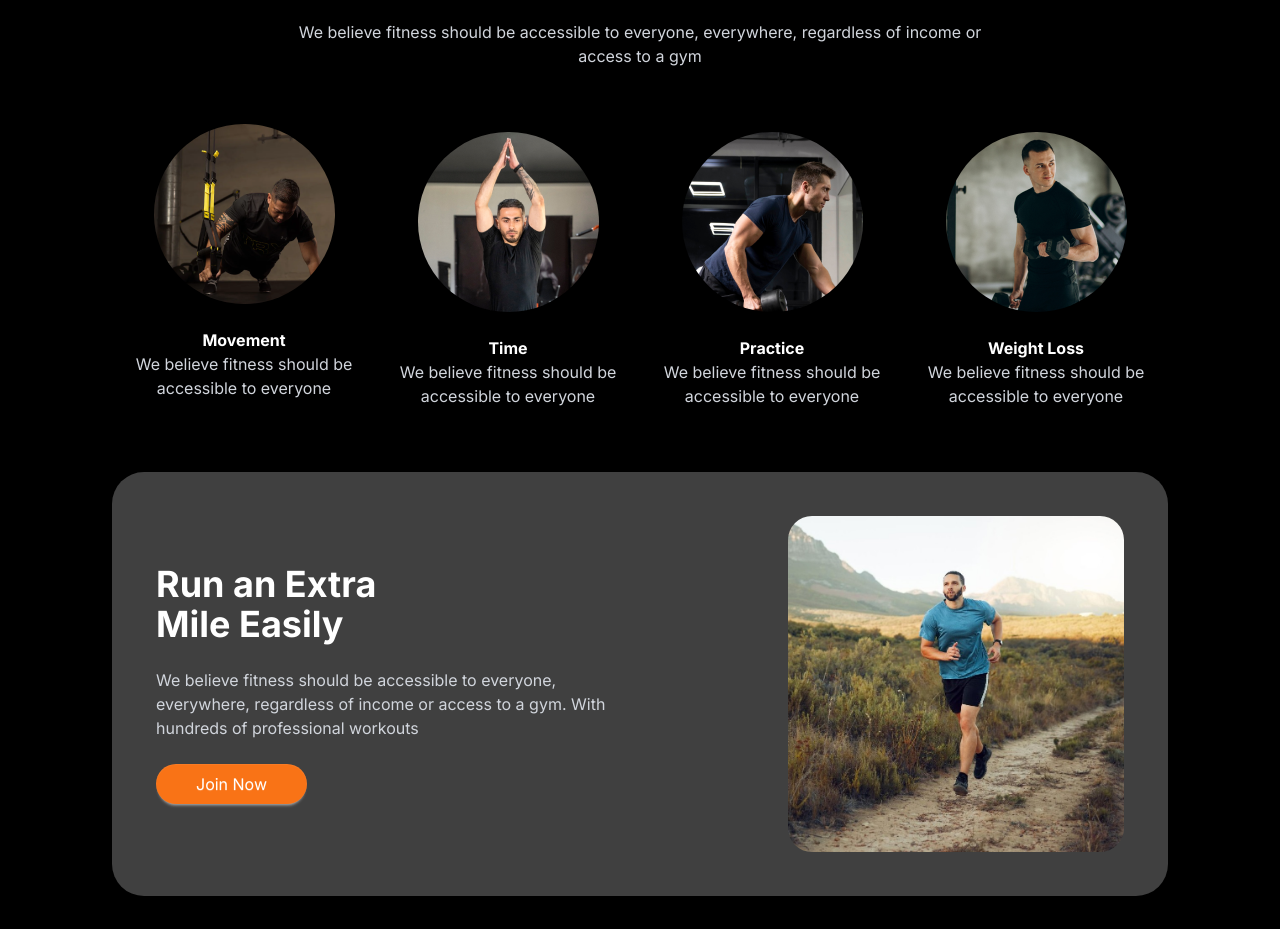
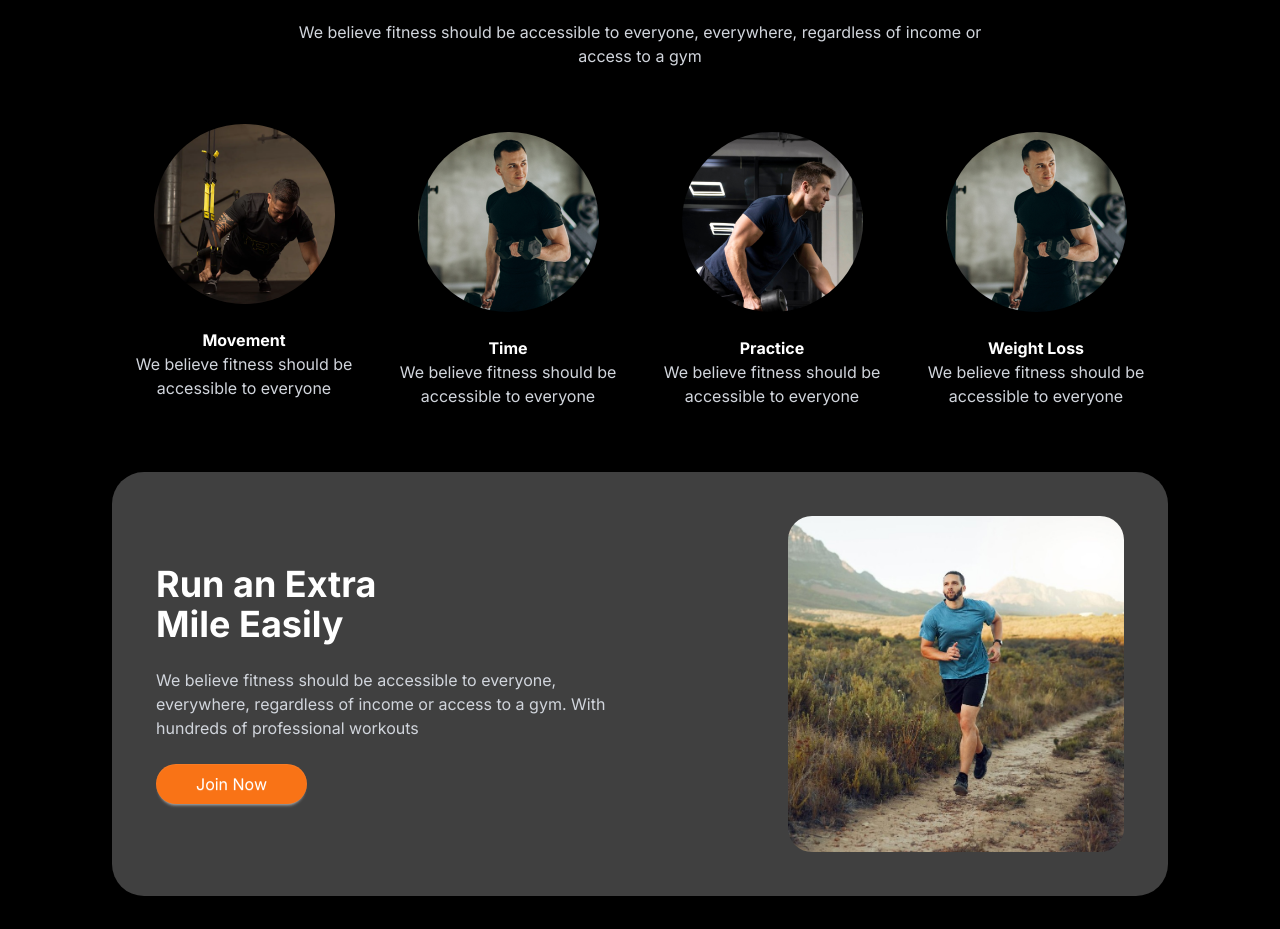
Before and after one commit to jim-bscse/assignment_no_2, a plain HTML site: page index.html in a window 1280 px wide. Shown: the part 800-1729 px from the top of the page. Drawn offline with nearby package versions, Linux system fonts and the light colour scheme.

Commit message:
pic pblm solved

```diff
--- a/index.html
+++ b/index.html
@@ -95,7 +95,7 @@
                         <p class="text-gray-300">We believe fitness should be accessible to everyone</p>
                      </div>
                      <div class="md:w-1/2 lg:w-1/4 p-2 grid">
-                        <img class="rounded-full mx-auto" src="./images/Image 2.png" alt="">
+                        <img class="rounded-full mx-auto" src="./images/image 5.png" alt="">
                         <br>
                         <h5 class="font-bold text-white ">Time</h5>
                         <p class="text-gray-300">We believe fitness should be accessible to everyone</p>
```
